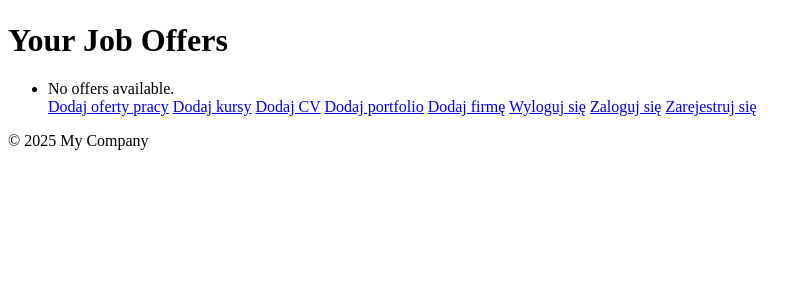
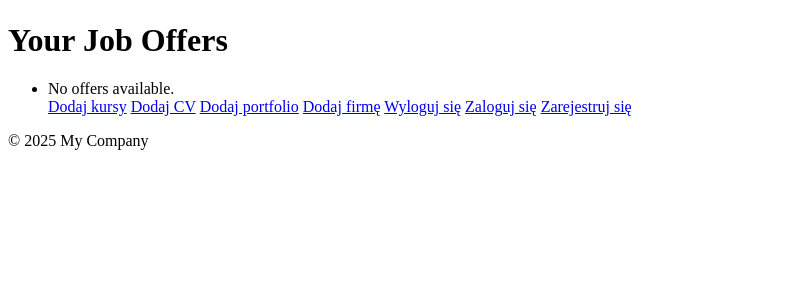
Before and after one commit to Kondexor2000/work, a Django app: template templates/accepted_offers_job_user.html in a window 1280 px wide. Shown: the part 58-358 px from the top of the page, without its empty margins (0-811 px from the left). Run offline with Django 4.2, Linux system fonts and the light colour scheme; the template is opened without the code that fills it, so the values that code supplies are empty.

Commit message:
Repair create offer jobs v1

```diff
--- a/templates/accepted_offers_job_user.html
+++ b/templates/accepted_offers_job_user.html
@@ -7,7 +7,6 @@
   {% empty %}
     <li>No offers available.</li>
   {% endfor %}
-  <a href="{% url 'add_offer_jobs' %}">Dodaj oferty pracy</a>
   <a href="{% url 'add_course' %}">Dodaj kursy</a>
   <a href="{% url 'add_cv' %}">Dodaj CV</a>
   <a href="{% url 'add_portfolio' %}">Dodaj portfolio</a>
```
